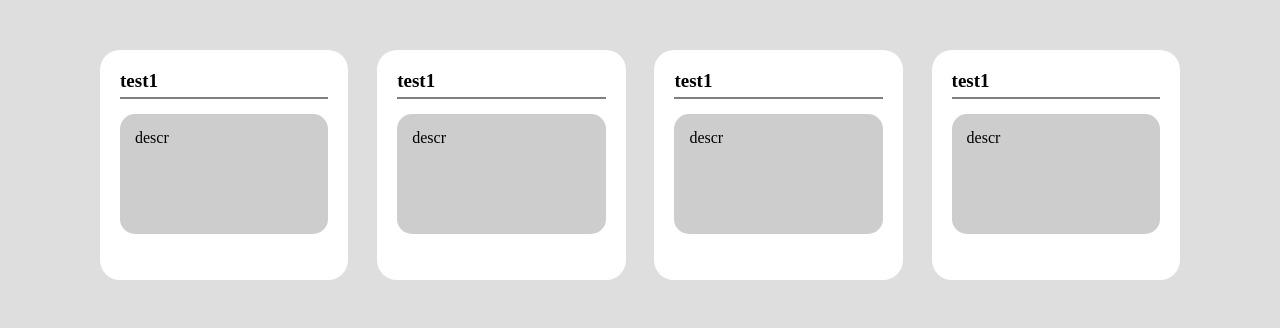
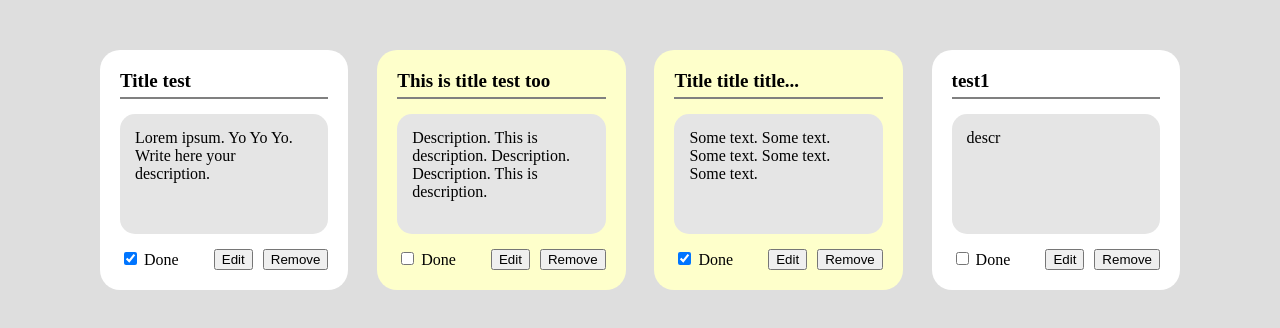
Before and after one commit to ladasfeed/notes, a React (Create React App) app: page / in a window 1280 px wide. Shown: the top 328 px of the page. Built offline with nearby package versions, Linux system fonts and the light colour scheme.

Commit message:
taskComponent

```diff
--- a/package.json
+++ b/package.json
@@ -6,6 +6,7 @@
     "@testing-library/jest-dom": "^4.2.4",
     "@testing-library/react": "^9.5.0",
     "@testing-library/user-event": "^7.2.1",
+    "classnames": "^2.2.6",
     "react": "^16.13.1",
     "react-dom": "^16.13.1",
     "react-redux": "^7.2.0",
--- a/src/components/TasksList/TaskComponent/TaskComponent.js
+++ b/src/components/TasksList/TaskComponent/TaskComponent.js
@@ -1,12 +1,22 @@
 import React from "react";
 import c from "./TaskComponent.module.css";
+import cn from "classnames"
 
 const TaskComponent = ({task}) => {
     const {title, description, isDone, isImportant} = task;
     return (
-        <div className={c.container}>
+        <div className={cn(c.container, {[c.container_highlighted]: isImportant})}>
             <div className={c.title}>{title}</div>
-            <div className={c.description}>{description}</div>
+            <div className={c.description}>
+                <p>{description}</p>
+            </div>
+            <div className={c.footer}>
+                <label><input checked={isDone} type="checkbox"/> Done</label>
+                <div className={c.controls}>
+                    <button>Edit</button>
+                    <button>Remove</button>
+                </div>
+            </div>
         </div>
     )
 };
--- a/src/components/TasksList/TaskComponent/TaskComponent.module.css
+++ b/src/components/TasksList/TaskComponent/TaskComponent.module.css
@@ -4,6 +4,10 @@
     border-radius: 20px;
     background-color: white;
     padding: 20px;
+}
+
+.container_highlighted{
+    background-color: #feffcb;
 }
 
 .title{
@@ -16,10 +20,10 @@
 
 .description{
     min-height: 120px;
-    margin-top: 15px;
+    margin: 15px 0 15px;
     padding: 15px;
     border-radius: 15px;
-    background-color: #cdcdcd;
+    background-color: #e5e5e5;
 }
 
 .description p{
@@ -27,5 +31,10 @@
 }
 
 .footer{
+    display: flex;
+    justify-content: space-between;
+}
 
+.controls button:first-child{
+    margin-right: 10px;
 }
--- a/src/redux/reducers/taskListReducer.js
+++ b/src/redux/reducers/taskListReducer.js
@@ -10,27 +10,27 @@ import {
 const initialState = {
     tasks: [
         {
-            title: 'test1',
+            title: 'Title test',
             date: '01.01.2020',
-            description: 'descr',
+            description: 'Lorem ipsum. Yo Yo Yo. Write here your description.',
             isImportant: false,
+            isDone: true,
+            id: '123'
+        },
+        {
+            title: 'This is title test too',
+            date: '01.01.2020',
+            description: 'Description. This is description. Description. Description. This is description.',
+            isImportant: true,
             isDone: false,
             id: '123'
         },
         {
-            title: 'test1',
+            title: 'Title title title...',
             date: '01.01.2020',
-            description: 'descr',
-            isImportant: false,
-            isDone: false,
-            id: '123'
-        },
-        {
-            title: 'test1',
-            date: '01.01.2020',
-            description: 'descr',
-            isImportant: false,
-            isDone: false,
+            description: 'Some text. Some text. Some text. Some text. Some text.',
+            isImportant: true,
+            isDone: true,
             id: '123'
         },
         {
```
Also changed, not shown: 1 other file (tests, documents, lock files or other folders).
